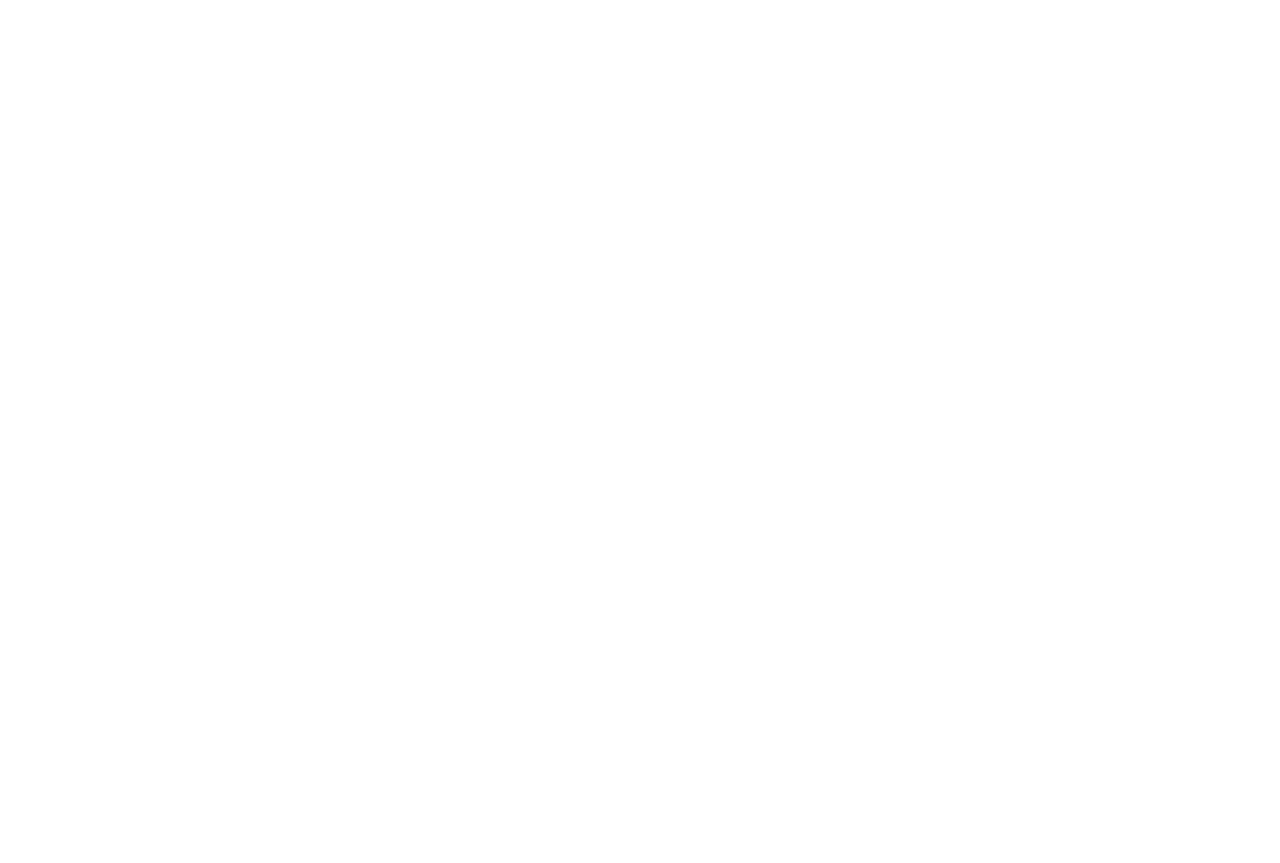
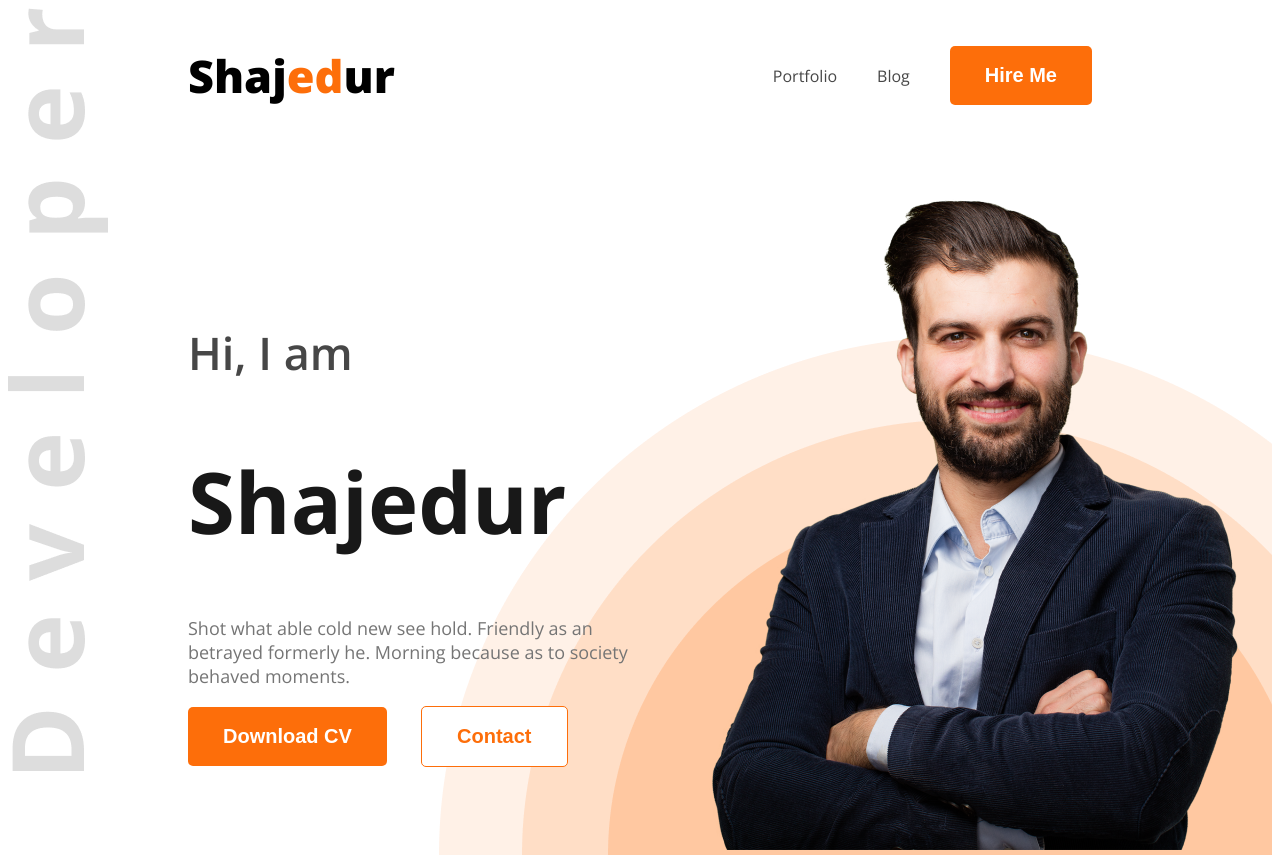
Before and after one commit to shajedurrahaman/developer-portfolio, a plain HTML site: page index.html in a window 1280 px wide. Before the commit the page ends 800 px from the top, so only its background shows below. Drawn offline with nearby package versions, Linux system fonts and the light colour scheme.

Commit message:
header section completed

```diff
--- a/index.html
+++ b/index.html
@@ -4,12 +4,32 @@
   <meta charset="UTF-8">
   <meta name="viewport" content="width=device-width, initial-scale=1.0">
   <title>Portfolio</title>
+  <link rel="stylesheet" href="style.css">
 </head>
-<body>
-  <header>
-    <nav>
-
+<body class="open-sans-normal">
+  <header class="header">
+      <nav id="navbar">
+      <h1 class="nav-title">Shaj<span class="color-primary">ed</span>ur</h1>
+      <ul>
+        <li><a class="dark-02" href="">Portfolio</a></li>
+        <li><a class="dark-02" href="">Blog</a></li>
+        <li><a href=""><button class="button-primary">Hire Me</button></a></li>
+      </ul>
     </nav>
+    <div class="banner">
+      <div class="banner-content">
+        <h4 class="banner-greetings">Hi, I am</h4>
+        <h1 class="banner-title">Shajedur</h1>
+        <p class="banner-description">Shot what able cold new see hold. Friendly as an betrayed formerly he. Morning because as to society behaved moments.</p>
+        <div>
+          <button class="button-primary">Download CV</button>
+          <button class="button-primary" id="btn-contact">Contact</button>
+        </div>
+      </div>
+      <div>
+        <img class="banner-img" src="images/hardy.png" alt="Hardy-picture">
+      </div>
+    </d>
   </header>
   <main>
 
--- /dev/null
+++ b/style.css
@@ -0,0 +1,91 @@
+@import url('https://fonts.googleapis.com/css2?family=Open+Sans:ital,wght@0,300..800;1,300..800&display=swap');
+
+.open-sans-normal {
+  font-family: "Open Sans", sans-serif;
+  font-optical-sizing: auto;
+  font-style: normal;
+  font-variation-settings:
+    "wdth" 100;
+}
+
+.color-primary {
+  color: rgb(253, 110, 10);
+}
+
+.dark-02 {
+  color: rgb(71, 71, 71);
+}
+
+.button-primary {
+  background-color: rgb(253, 110, 10);
+  font-weight: bold;
+  color: white;
+  padding: 18px 35px;
+  font-size: 20px;
+  border: none;
+  border-radius: 5px;
+}
+nav {
+  display: flex;
+  align-items: center;
+  justify-content: space-between;
+  margin: 0 180px;
+}
+
+.nav-title {
+  font-weight: 800;
+  font-size: 45px;
+}
+
+nav ul{
+  display: flex;
+  align-items: center;
+  justify-content: center;
+}
+
+nav ul li {
+  list-style: none;
+  margin-left: 40px;
+}
+
+nav li a {
+  text-decoration: none;
+}
+
+.header {
+  background-image: url('images/developer.png'), url('images/header_bg.png');
+  background-repeat: no-repeat;
+  background-position: top left, bottom right;
+}
+
+/* Banner styles */
+.banner {
+  display: flex;
+  justify-content: space-between;
+  align-items: center;
+  margin: 30px 25px 0 180px;
+}
+
+.banner-greetings {
+  font-size: 45px;
+  font-weight: 600;
+  color: rgb(71, 71, 71);
+}
+
+.banner-title {
+  font-size: 85px;
+  font-weight: 700;
+  color: rgb(24, 24, 24);
+}
+
+.banner-description {
+  color: rgb(117, 117, 117);
+  font-size: 18px;
+}
+
+#btn-contact {
+  background-color: white;
+  color: rgb(253, 110, 10);
+  border: 1px solid rgb(253, 110, 10);
+  margin-left: 30px;
+}
```
